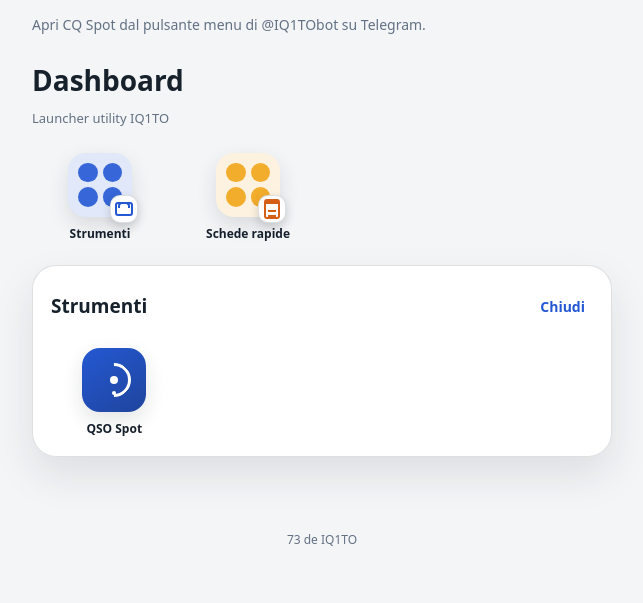
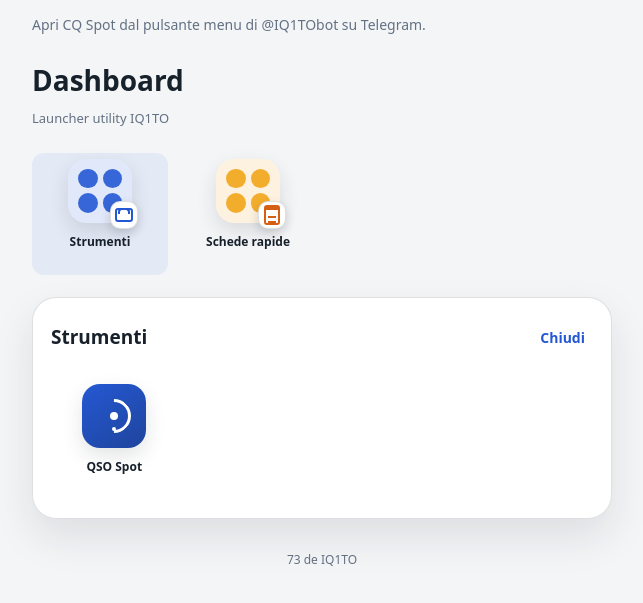
Before and after one commit to fabernovus/IQ1TObot, a website with bundled scripts: page public/index.html in a window 1280 px wide. Both pictures are taken after a click on the button "Strumenti". Shown: the part 113-716 px from the top of the page, without its empty margins (318-961 px from the left). Built offline with nearby package versions, Linux system fonts and the light colour scheme.

Commit message:
feat: enhance dashboard UI with improved accessibility and interaction for tools and cards

```diff
--- a/public/app.js
+++ b/public/app.js
@@ -46,10 +46,10 @@
 }
 $('mode').addEventListener('change',dmrChoice);$('dmr-type').addEventListener('change',dmrChoice);dmrChoice();
 function updateBackButton() { if(appView!=='home')tg?.BackButton?.show?.();else tg?.BackButton?.hide?.(); }
-function closeTools() {$('tools-folder').hidden=true;}
-function openTools() {$('cards-folder').hidden=true;$('tools-folder').hidden=false;}
-function closeCards() {$('cards-folder').hidden=true;}
-function openCards() {$('tools-folder').hidden=true;$('cards-folder').hidden=false;}
+function closeTools() {$('tools-folder').hidden=true;$('open-tools').setAttribute('aria-expanded','false');}
+function openTools() {closeCards();$('tools-folder').hidden=false;$('open-tools').setAttribute('aria-expanded','true');}
+function closeCards() {$('cards-folder').hidden=true;$('open-cards').setAttribute('aria-expanded','false');}
+function openCards() {closeTools();$('cards-folder').hidden=false;$('open-cards').setAttribute('aria-expanded','true');}
 function openHome() {
   appView='home';detailView='';$('home').hidden=false;$('qso-tool').hidden=true;$('iac-tool').hidden=true;$('bandplan-tool').hidden=true;closeTools();closeCards();renderDetail('');window.scrollTo({top:0,behavior:'smooth'});updateBackButton();
 }
@@ -172,9 +172,9 @@
 }
 function openBandPlan(){appView='bandplan';$('home').hidden=true;$('qso-tool').hidden=true;$('iac-tool').hidden=true;$('bandplan-tool').hidden=false;renderBandPlan();window.scrollTo({top:0,behavior:'smooth'});updateBackButton();}
 $('open-tools').addEventListener('click',openTools);
-$('close-tools').addEventListener('click',closeTools);
+$('close-tools').addEventListener('click',()=>{closeTools();$('open-tools').focus();});
 $('open-cards').addEventListener('click',openCards);
-$('close-cards').addEventListener('click',closeCards);
+$('close-cards').addEventListener('click',()=>{closeCards();$('open-cards').focus();});
 $('open-iac').addEventListener('click',openIac);
 $('open-bandplan').addEventListener('click',openBandPlan);
 $('close-iac').addEventListener('click',openHome);
--- a/public/index.html
+++ b/public/index.html
@@ -17,11 +17,11 @@
   <section id="home" class="launcher" aria-labelledby="home-title">
     <div class="launcher-intro"><h2 id="home-title">Dashboard</h2><p class="hint">Launcher utility IQ1TO</p></div>
     <div class="launcher-grid" aria-label="Cartelle">
-      <button id="open-tools" type="button" class="folder-icon" aria-controls="tools-folder">
+      <button id="open-tools" type="button" class="folder-icon" aria-controls="tools-folder" aria-expanded="false">
         <span class="folder-preview" aria-hidden="true"><i></i><i></i><i></i><i></i><b class="tool-mark"></b></span>
         <span>Strumenti</span>
       </button>
-      <button id="open-cards" type="button" class="folder-icon" aria-controls="cards-folder">
+      <button id="open-cards" type="button" class="folder-icon" aria-controls="cards-folder" aria-expanded="false">
         <span class="folder-preview cards-preview" aria-hidden="true"><i></i><i></i><i></i><i></i><b class="card-mark"></b></span>
         <span>Schede rapide</span>
       </button>
--- a/public/style.css
+++ b/public/style.css
@@ -7,6 +7,18 @@
 
 textarea{display:block;width:100%;font:inherit;color:var(--text);background:var(--bg);border:1px solid var(--line);border-radius:9px;padding:12px;margin-top:6px;resize:vertical}.spot-notes{white-space:pre-wrap;overflow-wrap:anywhere;font-size:14px}.spot>.danger{display:block;width:100%;margin-top:12px}.table-scroll{max-width:100%;overflow-x:auto}.qsl-table{border-collapse:collapse;width:100%;font-size:13px;font-variant-numeric:tabular-nums}.qsl-table caption{text-align:left;padding:14px 0;font-weight:700}.qsl-table th,.qsl-table td{text-align:left;padding:9px 8px;border-bottom:1px solid var(--line);white-space:nowrap}.qsl-table tbody tr:nth-child(even){background:var(--bg)}#qsl-form{margin-bottom:20px}#qsl-status{font-size:14px;color:var(--muted)}
  .inline-field{display:flex;align-items:end;gap:10px}.inline-field label{flex:1;min-width:0}.inline-field .secondary{margin-bottom:16px}#qsl-locator,#qsl-callsign{text-transform:uppercase}
+/* Dashboard: icon and label occupy separate, fixed rows, even when labels wrap. */
+#home .launcher-grid{grid-template-columns:repeat(4,minmax(0,1fr));gap:20px 12px;align-items:start}
+#home .folder-icon,#home .app-icon{display:grid;grid-template-rows:64px minmax(36px,auto);justify-items:center;align-content:start;align-items:start;row-gap:10px;width:100%;min-width:0;padding:6px 0;border-radius:12px;line-height:1.5}
+#home .folder-preview,#home .app-symbol{width:64px;height:64px;margin:0;flex-shrink:0}
+#home .folder-icon>span:last-child,#home .app-icon>span:last-child{display:block;width:100%;min-height:36px;padding:0 2px;text-align:center;overflow-wrap:anywhere}
+#home .folder-panel .section-head{align-items:center;flex-wrap:wrap;gap:8px}
+#home .folder-panel .text-button{flex-shrink:0;min-height:44px}
+#home .folder-icon[aria-expanded=true]{background:color-mix(in srgb,var(--accent) 8%,transparent)}
+@media(hover:hover){#home .folder-icon:hover,#home .app-icon:hover{background:color-mix(in srgb,var(--text) 6%,transparent)}}
+@media(max-width:480px){#home .launcher-grid{grid-template-columns:repeat(3,minmax(0,1fr))}}
+@media(max-width:380px){#home .launcher-grid{grid-template-columns:repeat(2,minmax(0,1fr));gap:16px 12px}}
+
 /* Band plan: scoped layout, equal-width controls and frequency columns. */
 #bandplan-tool{min-width:0}
 .plan-header{flex-wrap:wrap;align-items:center;gap:12px}
--- a/public/sw.js
+++ b/public/sw.js
@@ -1,4 +1,4 @@
-const CACHE='iq1to-cq-spot-v12';
+const CACHE='iq1to-cq-spot-v13';
 const SHELL=['/','/index.html','/style.css','/app.js','/radio.js','/controls.js','/gps.js'];
 self.addEventListener('install',event=>event.waitUntil(caches.open(CACHE).then(cache=>cache.addAll(SHELL)).then(()=>self.skipWaiting())));
 self.addEventListener('activate',event=>event.waitUntil(caches.keys().then(keys=>Promise.all(keys.filter(key=>key!==CACHE).map(key=>caches.delete(key)))).then(()=>self.clients.claim())));
```
